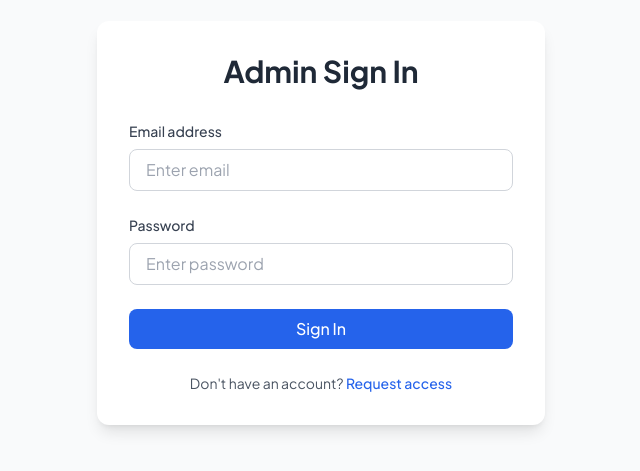
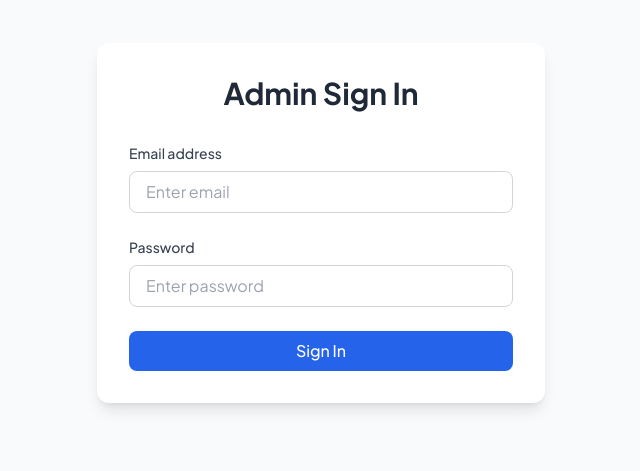
Before and after one commit to AliSleiman0/ReactTS_GymWearFrontEndBackOffice, a React (Vite) app: page /signin in a window 1280 px wide. Shown: the part 177-648 px from the top of the page, without its empty margins (319-959 px from the left). Built offline with nearby package versions, Linux system fonts and the light colour scheme.

Commit message:
Update Signin.tsx

```diff
--- a/src/pages/Signin.tsx
+++ b/src/pages/Signin.tsx
@@ -104,17 +104,7 @@ export const Signin = () => {
                     </button>
                 </form>
 
-                <div className="mt-6 text-center text-sm text-gray-600">
-                    <p>
-                        Don't have an account?{' '}
-                        <Link
-                            to="/signup"
-                            className="text-blue-600 hover:text-blue-700 font-medium transition-colors"
-                        >
-                            Request access
-                        </Link>
-                    </p>
-                </div>
+
             </motion.div>
         </div>
     );
```
